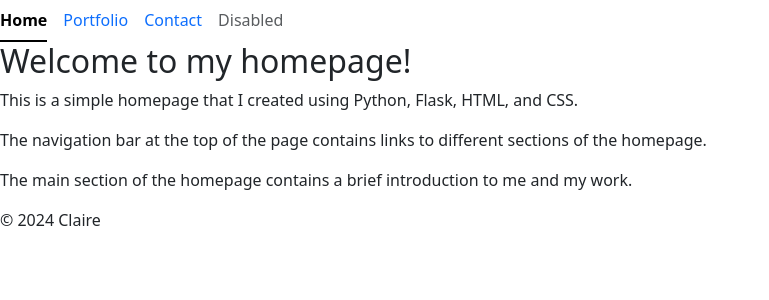
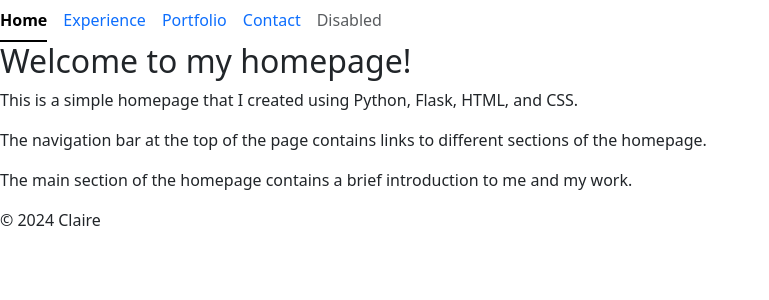
Before and after one commit to Uxdruh/my-homepage, a Flask app: page / in a window 1280 px wide. Shown: the top 300 px of the page, without its empty margins (0-769 px from the left). Run offline with Flask 3, Linux system fonts and the light colour scheme.

Commit message:
primary template

```diff
--- a/app.py
+++ b/app.py
@@ -6,6 +6,10 @@ app = Flask(__name__)
 @app.route("/")
 def index():
     return render_template("index.html")
+
+@app.route("/experience/")
+def experience():
+    return render_template("experience.html")
 
 @app.route("/portfolio/")
 def profile():
--- a/templates/layout.html
+++ b/templates/layout.html
@@ -14,6 +14,8 @@
           <a class="nav-link active" aria-current="page" href="/">Home</a>
         </li>
         <li class="nav-item">
+          <a class="nav-link" href="/experience">Experience</a>
+        <li class="nav-item">
           <a class="nav-link" href="/portfolio">Portfolio</a>
         </li>
         <li class="nav-item">
```
Also changed, not shown: templates/experience.html (added, +16 -0 lines).
